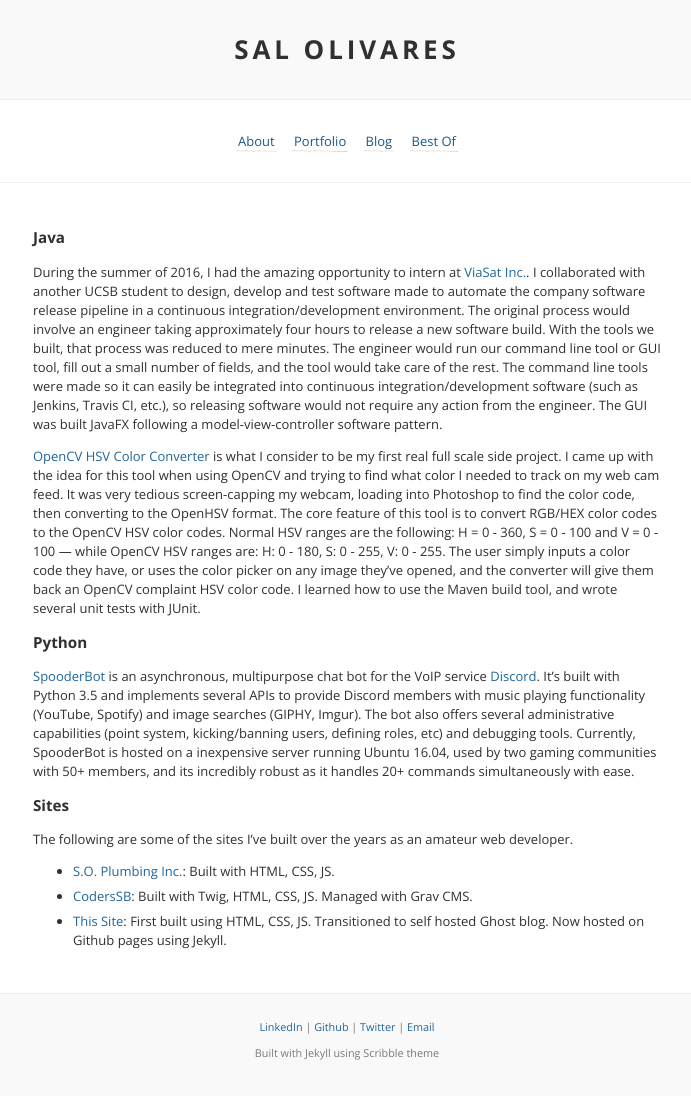
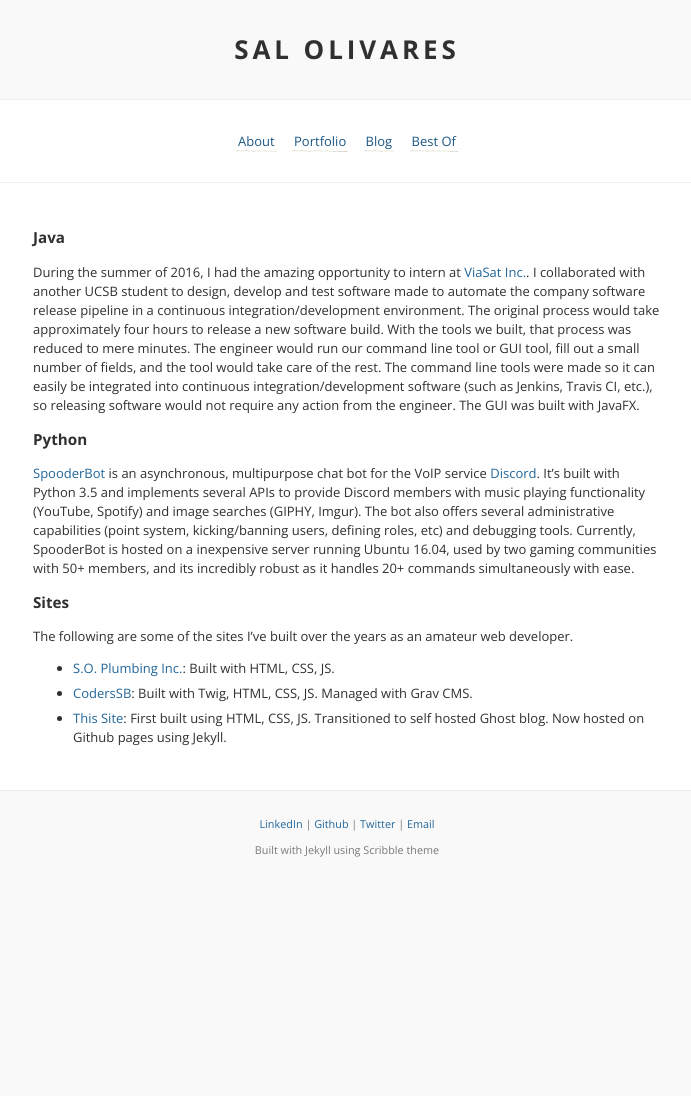
Before and after one commit to salolivares/salolivares.github.io, a Jekyll site: the page built from portfolio.md, in a window 1280 px wide. Shown: the whole page, without its empty margins (293-984 px from the left). Built offline with Jekyll 4.4.1, drawn with Linux system fonts in a browser that asks for light colours; comment, search, counter and statistics services are not loaded; after the commit the page ends 940 px from its top, so only the background shows below that.

Commit message:
Cleaned up portfolio

```diff
--- a/portfolio.md
+++ b/portfolio.md
@@ -4,9 +4,7 @@ title: Portfolio
 ---
 
 ### Java
-During the summer of 2016, I had the amazing opportunity to intern at [ViaSat Inc.](https://www.viasat.com/){:target="_blank"}. I collaborated with another UCSB student to design, develop and test software made to automate the company software release pipeline in a continuous integration/development environment. The original process would involve an engineer taking approximately four hours to release a new software build. With the tools we built, that process was reduced to mere minutes. The engineer would run our command line tool or GUI tool, fill out a small number of fields, and the tool would take care of the rest. The command line tools were made so it can easily be integrated into continuous integration/development software (such as Jenkins, Travis CI, etc.), so releasing software would not require any action from the engineer. The GUI was built JavaFX following a model-view-controller software pattern.
-
-[OpenCV HSV Color Converter](https://github.com/salolivares/hsvColorConverter){:target="_blank"} is what I consider to be my first real full scale side project. I came up with the idea for this tool when using OpenCV and trying to find what color I needed to track on my web cam feed. It was very tedious screen-capping my webcam, loading into Photoshop to find the color code, then converting to the OpenHSV format. The core feature of this tool is to convert RGB/HEX color codes to the OpenCV HSV color codes. Normal HSV ranges are the following: H = 0 - 360, S = 0 - 100 and V = 0 - 100 --- while OpenCV HSV ranges are: H: 0 - 180, S: 0 - 255, V: 0 - 255. The user simply inputs a color code they have, or uses the color picker on any image they've opened, and the converter will give them back an OpenCV complaint HSV color code. I learned how to use the Maven build tool, and wrote several unit tests with JUnit.
+During the summer of 2016, I had the amazing opportunity to intern at [ViaSat Inc.](https://www.viasat.com/){:target="_blank"}. I collaborated with another UCSB student to design, develop and test software made to automate the company software release pipeline in a continuous integration/development environment. The original process would take approximately four hours to release a new software build. With the tools we built, that process was reduced to mere minutes. The engineer would run our command line tool or GUI tool, fill out a small number of fields, and the tool would take care of the rest. The command line tools were made so it can easily be integrated into continuous integration/development software (such as Jenkins, Travis CI, etc.), so releasing software would not require any action from the engineer. The GUI was built with JavaFX.
 
 ### Python
 [SpooderBot](https://discordapp.com/oauth2/authorize?client_id=184537503284330496&scope=bot&permissions=133692435){:target="_blank"} is an asynchronous, multipurpose chat bot for the VoIP service [Discord](https://discordapp.com/){:target="_blank"}. It's built with Python 3.5 and implements several APIs to provide Discord members with music playing functionality (YouTube, Spotify) and image searches (GIPHY, Imgur). The bot also offers several administrative capabilities (point system, kicking/banning users, defining roles, etc) and debugging tools. Currently, SpooderBot is hosted on a inexpensive server running Ubuntu 16.04, used by two gaming communities with 50+ members, and its incredibly robust as it handles 20+ commands simultaneously with ease.
```
